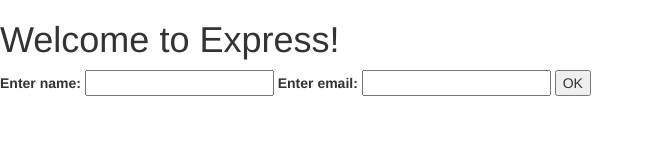
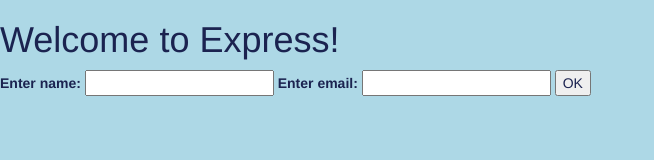
Before and after one commit to PJ-J/express-lab, a website: page public/index.html in a window 1280 px wide. Shown: the whole page, without its empty margins (0-654 px from the left). Drawn offline with nearby package versions, Linux system fonts and the light colour scheme.

Commit message:
comments

```diff
--- a/public/css/styles.css
+++ b/public/css/styles.css
@@ -1,4 +1,4 @@
-/* body {
-  background-color: green;
-  color: white;
-} */
+body {
+  background-color: lightblue;
+  color: rgb(27, 35, 80);
+}
```
